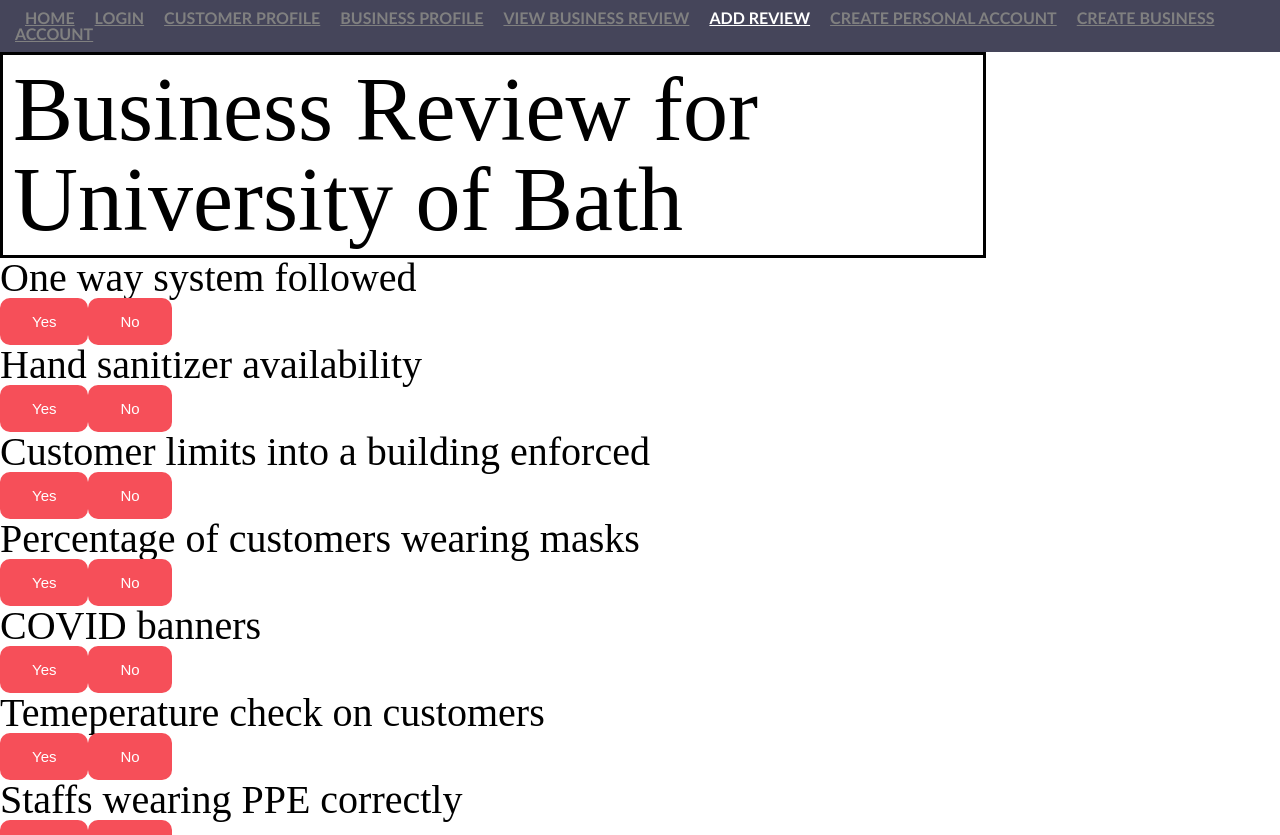
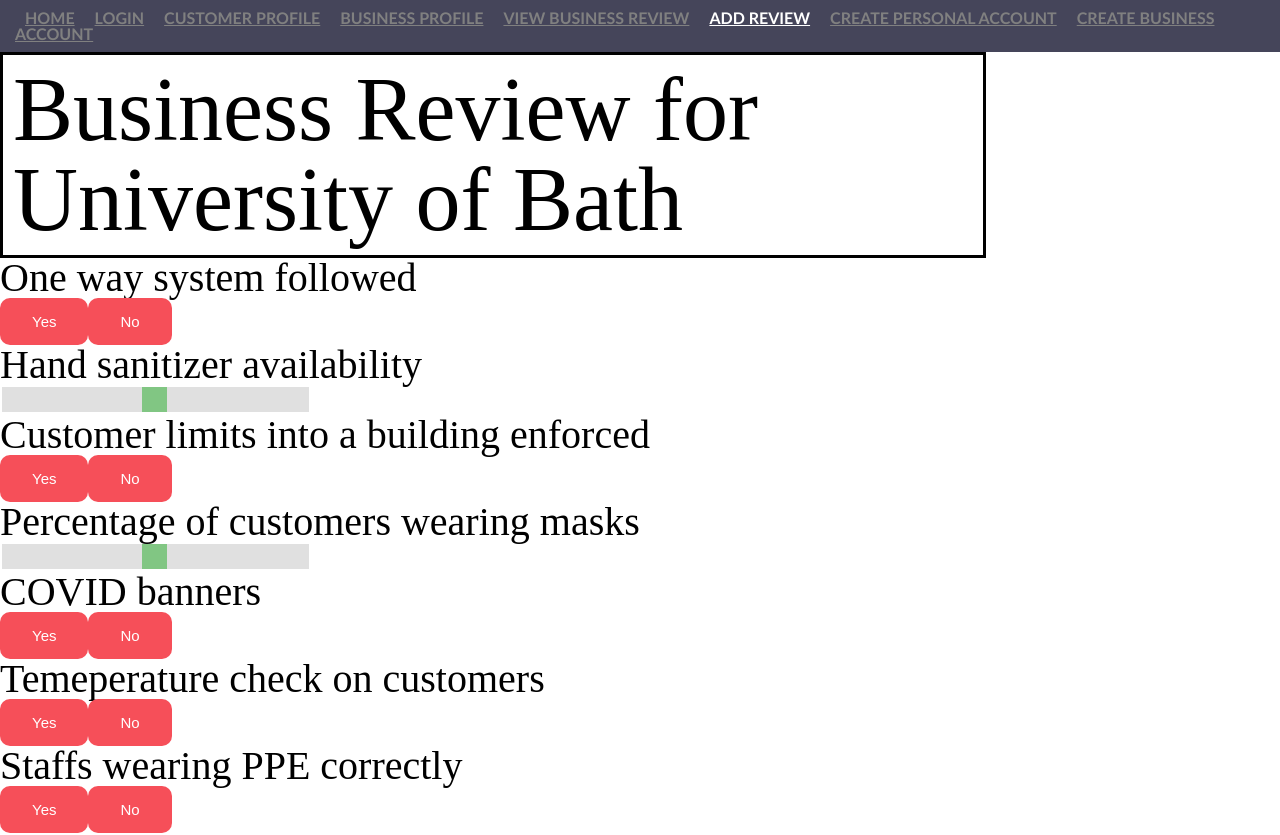
Before and after one commit to kohtzk/pandemic-review-site, a React (Create React App) app in the folder implementation/frontend/: page /add-review in a window 1280 px wide. Shown: the top 835 px of the page. Built offline with nearby package versions, Linux system fonts and the light colour scheme.

Commit message:
implemented slide bar

```diff
--- a/implementation/frontend/src/components/ReviewLayout.js
+++ b/implementation/frontend/src/components/ReviewLayout.js
@@ -1,4 +1,4 @@
-import React from "react";
+import React, { useState } from "react";
 import "../pages/ReviewLayout.css";
 
 export default function ReviewLayout(props) {
@@ -12,14 +12,16 @@ export default function ReviewLayout(props) {
         <button className = "addReviewButton">Yes</button>
         <button className = "addReviewButton">No</button>
         <h1>{props.review.description2}</h1>
-        <button className = "addReviewButton">Yes</button>
-        <button className = "addReviewButton">No</button>
+        <div className="slidecontainer">
+          <input type="range" min="1" max="100" value="50" className="slider"/>
+        </div>
         <h1>{props.review.description3}</h1>
         <button className = "addReviewButton">Yes</button>
         <button className = "addReviewButton">No</button>
         <h1>{props.review.description4}</h1>
-        <button className = "addReviewButton">Yes</button>
-        <button className = "addReviewButton">No</button>
+        <div className="slidecontainer">
+          <input type="range" min="1" max="100" value="50" className="slider"/>
+        </div>
         <h1>{props.review.description5}</h1>
         <button className = "addReviewButton">Yes</button>
         <button className = "addReviewButton">No</button>
@@ -30,8 +32,9 @@ export default function ReviewLayout(props) {
         <button className = "addReviewButton">Yes</button>
         <button className = "addReviewButton">No</button>
         <h1>{props.review.description8}</h1>
-        <button className = "addReviewButton">Yes</button>
-        <button className = "addReviewButton">No</button>
+        <div className="slidecontainer">
+          <input type="range" min="1" max="100" value="50" className="slider"/>
+        </div>
         <h1>{props.review.description9}</h1>
         <button className = "addReviewButton">Yes</button>
         <button className = "addReviewButton">No</button>
--- a/implementation/frontend/src/pages/ReviewLayout.css
+++ b/implementation/frontend/src/pages/ReviewLayout.css
@@ -57,3 +57,38 @@
   background-color: #f8f8f8;
   resize: none;
 }
+
+.slidecontainer {
+  width: 30%;
+}
+
+.slider {
+  -webkit-appearance: none;
+  width: 80%;
+  height: 25px;
+  background: #d3d3d3;
+  outline: none;
+  opacity: 0.7;
+  -webkit-transition: .2s;
+  transition: opacity .2s;
+}
+
+.slider:hover {
+  opacity: 1;
+}
+
+.slider::-webkit-slider-thumb {
+  -webkit-appearance: none;
+  appearance: none;
+  width: 25px;
+  height: 25px;
+  background: #4CAF50;
+  cursor: pointer;
+}
+
+.slider::-moz-range-thumb {
+  width: 25px;
+  height: 25px;
+  background: #4CAF50;
+  cursor: pointer;
+}
```
